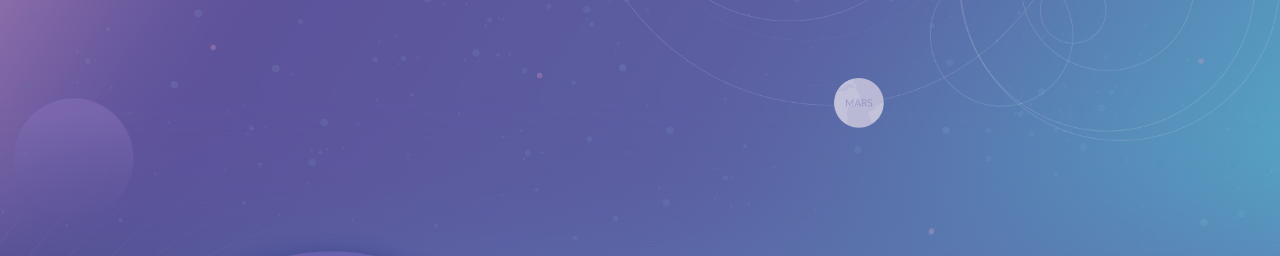
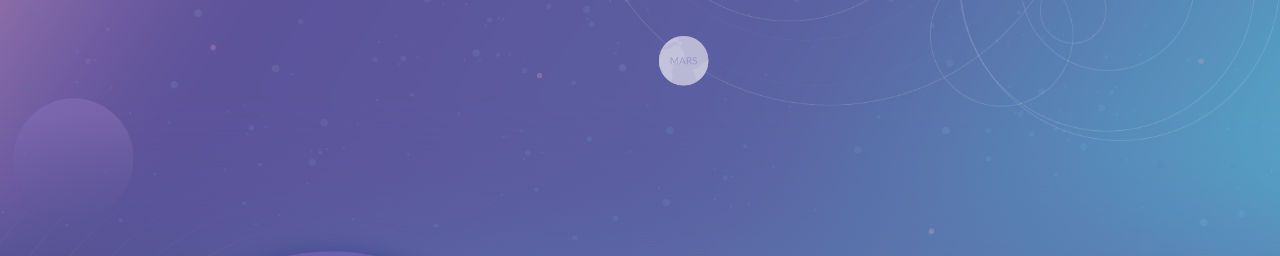
Before and after one commit to upndrey/soul, a plain HTML site: page index.html in a window 1280 px wide. Shown: the part 544-800 px from the top of the page. Drawn offline with Linux system fonts and the light colour scheme; animation ran at ten frames a second.

Commit message:
fix mars and calc

```diff
--- a/index.html
+++ b/index.html
@@ -46,7 +46,7 @@
         <div class="header__imgWrapper">
             <div class="header__earth"></div>
             <div class="header__mars"></div>
-            <div class="header__marsDynamic"></div>
+            <canvas class="header__marsDynamic" width="550" height="550" id="header__marsDynamic"></canvas>
         </div>
         <div class="header__mobile"></div>
         <div class="header container">
--- a/js/index.js
+++ b/js/index.js
@@ -111,30 +111,38 @@ Nav.prototype.init = function() {
 
 // Header
 function Header() {
-    this.mars = document.querySelector(".header__marsDynamic");
-    this.centerX = 430;
-    this.centerY = 375;
+    this.marsCanvas = document.getElementById("header__marsDynamic");
+    this.centerX = 250;
+    this.centerY = 250;
     this.radius = 250;
-    this.angle = 700;
+    this.angle = 1000;
 }
 
 Header.prototype.init = function() {
     mq = window.matchMedia( "(max-width: 1160px)" );
     if (!mq.matches) {
-        setInterval(() => {
-            var x = this.centerX + this.radius * Math.cos(this.angle);
-            var y = this.centerY + this.radius * Math.sin(this.angle);
-            x = Math.floor(x);
-            y = Math.floor(y);
+        var img = new Image();
+        img.addEventListener("load", () => {
+            const ctx = this.marsCanvas.getContext('2d');
+            setInterval(() => {
+                var x = this.centerX + this.radius * Math.cos(this.angle);
+                var y = this.centerY + this.radius * Math.sin(this.angle);
+                // x = Math.floor(x);
+                // y = Math.floor(y);
+                ctx.clearRect(0, 0, this.marsCanvas.width, this.marsCanvas.height);
 
-            this.mars.style.right = `${x}px`;
-            this.mars.style.top = `${y}px`;
-            this.angle -= .0025;
+                ctx.beginPath();
+                ctx.drawImage(img, x, y, 50, 50);
+                ctx.closePath();
+                this.angle += .0035;
+                //this.angle -= Math.acos(1-Math.pow(3/this.radius,2)/2) / 2;
+            }, 20);
+        }, false);
+        img.src = './images/header__marsDynamic.png'; // Устанавливает источник файла
 
-            //this.angle -= Math.acos(1-Math.pow(3/this.radius,2)/2) / 2;
-        }, 20);
     }
 };
+
 
 // Calc
 function Calc(canvasId = "canvas", buttonId = "someButton") {
--- a/scss/layout/_calc.scss
+++ b/scss/layout/_calc.scss
@@ -46,6 +46,7 @@
         top: -300px;
         left: -250px;
         z-index: 1;
+        transition: 1s;
         @media (max-width: $breakpoint_xl) {
             max-width: 900px;
             top: -150px;
--- a/scss/layout/_header.scss
+++ b/scss/layout/_header.scss
@@ -100,9 +100,10 @@
 
     &__marsDynamic {
         position: absolute;
-        width: 50px;
-        height: 50px;
-        @include image("header__marsDynamic.png");
+        right: 178px;
+        top: 125px;
+        width: 550px;
+        height: 550px;
     }
 
     &__mobile {
```
Also changed, not shown: css/main.css, images/author__bg.png (added), images/calc__bg.png (added), images/calc__bg_transformed.png (added), images/courses__bg.png (added), images/details__bg.png (added), images/footer__bg.png (added), images/header__bg.png (added), images/mission__bg.png (added), images/questions__bg.png (added), images/trust__bg.png (added), images/unique__bg.png (added).
